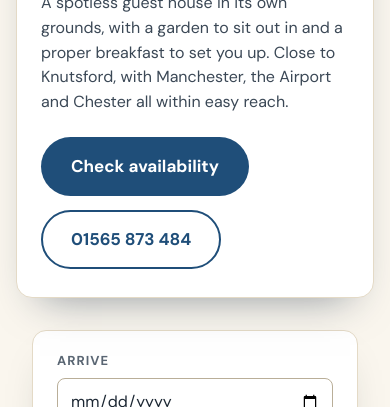
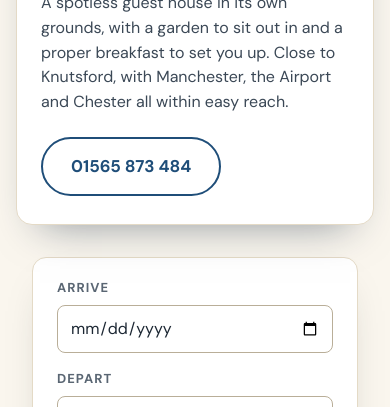
Before and after one commit to jedarlingtonx/thehintonguesthouse.co.uk, a plain HTML site: page index.html in a window 390 px wide. Shown: the part 693-1100 px from the top of the page. Drawn offline with Linux system fonts and the light colour scheme.

Commit message:
Remove hero Check availability button, keep phone number
Co-Authored-By: Claude Sonnet 5.5 <noreply@anthropic.com>
Claude-Session: https://claude.ai/code/session_01Gu4sFXKZU6ks1MUPr4tava

```diff
--- a/index.html
+++ b/index.html
@@ -87,7 +87,6 @@ footer nav a,footer address+p a{padding:12px 0 !important}
 <h1 style="margin:0 0 22px;font-family:'Fraunces',Georgia,serif;font-weight:400;font-size:62px;line-height:1.04;letter-spacing:-0.02em;text-wrap:balance">Your home from home, in the heart of Cheshire.</h1>
 <p style="margin:0 0 32px;font-size:20px;line-height:1.55;color:#3B4856;max-width:520px;text-wrap:pretty">A spotless guest house in its own grounds, with a garden to sit out in and a proper breakfast to set you up. Close to Knutsford, with Manchester, the Airport and Chester all within easy reach.</p>
 <div style="display:flex;flex-wrap:wrap;gap:14px;align-items:center">
-<a href="https://www.thehintonguesthouse.co.uk/rooms" target="_blank" rel="noopener" style="background:#1F4E79;color:#FFFFFF;text-decoration:none;font-weight:700;padding:16px 30px;border-radius:999px;font-size:17px">Check availability</a>
 <a href="tel:+441565873484" style="background:#FFFFFF;color:#1F4E79;border:2px solid #1F4E79;font-weight:700;text-decoration:none;padding:14px 28px;border-radius:999px;font-size:17px">01565 873 484</a>
 </div>
 </div>
```
